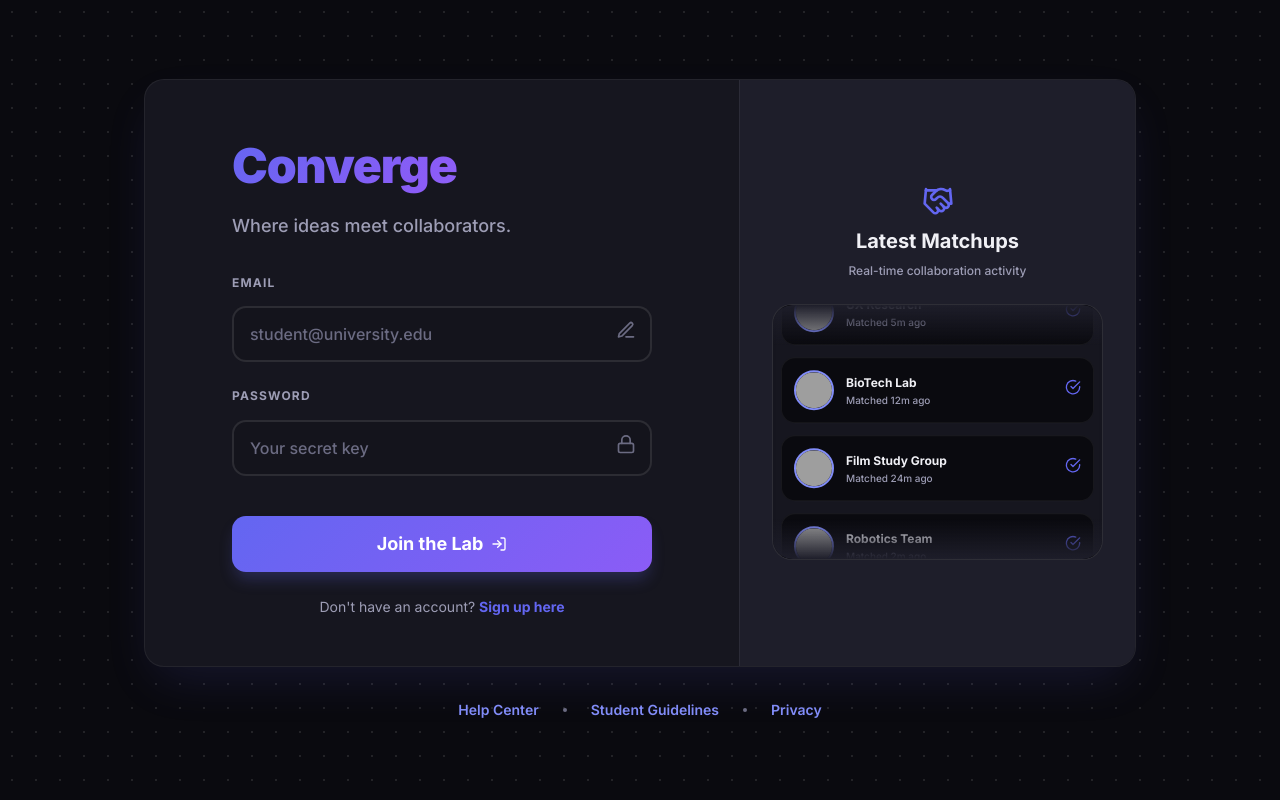
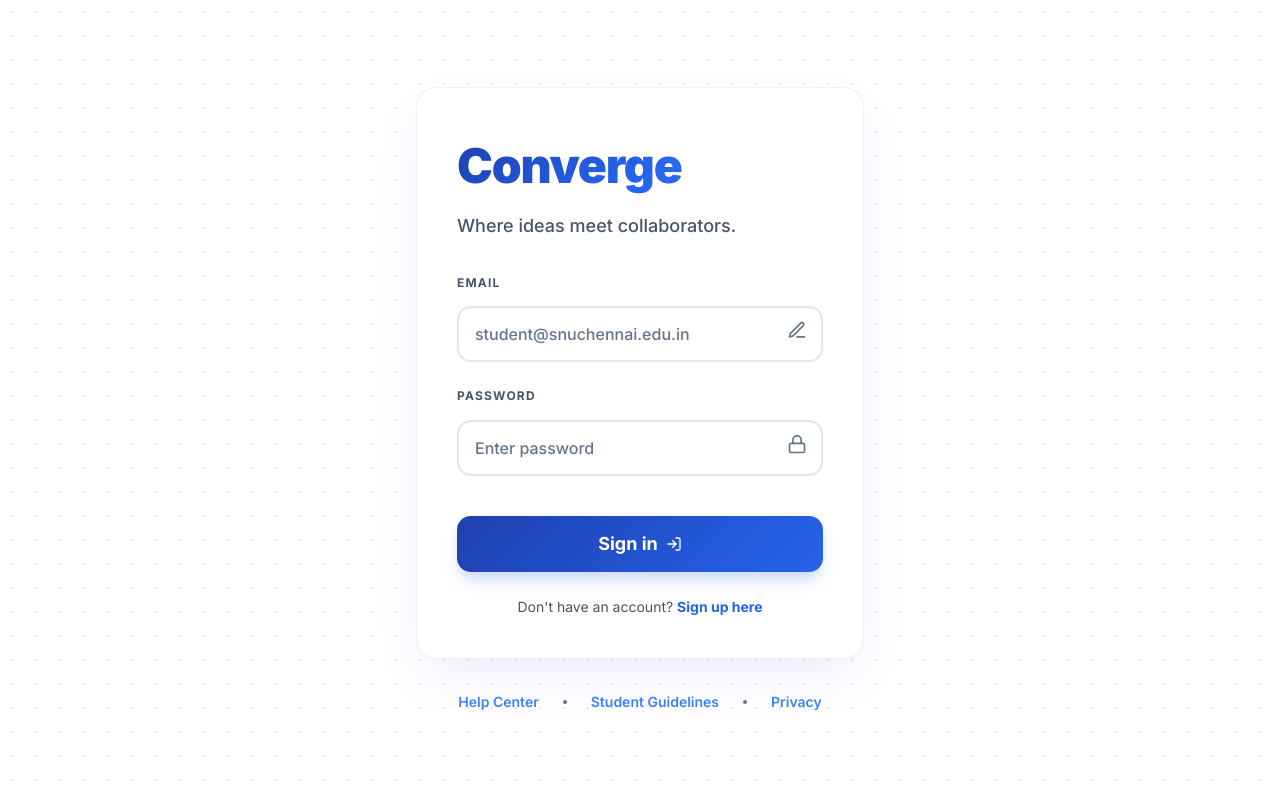
Before and after one commit to sasvat007/Converge-GDG, a React (Vite) app in the folder frontend/: page /login in a window 1280 px wide. Built offline with nearby package versions, Linux system fonts and the light colour scheme; grey boxes are pictures that could not be loaded.

Commit message:
feat: change ui to blue colour scheme and remove resume text pasting area from login page

```diff
--- a/frontend/src/index.css
+++ b/frontend/src/index.css
@@ -4,28 +4,28 @@
 
 :root {
   /* ---- colour palette ---- */
-  --bg-primary: #0a0a0f;
-  --bg-secondary: #12121a;
-  --bg-card: #16161f;
-  --bg-card-hover: #1c1c28;
-  --bg-elevated: #1e1e2a;
-  --bg-input: #14141c;
-  --bg-glass: rgba(22, 22, 31, 0.7);
+  --bg-primary: #ffffff;
+  --bg-secondary: #f8fafc;
+  --bg-card: #ffffff;
+  --bg-card-hover: #f1f5f9;
+  --bg-elevated: #ffffff;
+  --bg-input: #ffffff;
+  --bg-glass: rgba(255, 255, 255, 0.7);
 
-  --border-subtle: rgba(255, 255, 255, 0.06);
-  --border-default: rgba(255, 255, 255, 0.1);
-  --border-hover: rgba(255, 255, 255, 0.16);
+  --border-subtle: rgba(0, 0, 0, 0.06);
+  --border-default: rgba(0, 0, 0, 0.1);
+  --border-hover: rgba(0, 0, 0, 0.16);
 
-  --text-primary: #f0f0f5;
-  --text-secondary: #9d9db5;
-  --text-muted: #6b6b82;
+  --text-primary: #0f172a;
+  --text-secondary: #475569;
+  --text-muted: #64748b;
   --text-on-accent: #ffffff;
 
-  --accent: #6366f1;
-  --accent-light: #818cf8;
-  --accent-dark: #4f46e5;
-  --accent-glow: rgba(99, 102, 241, 0.25);
-  --accent-bg: rgba(99, 102, 241, 0.1);
+  --accent: #2563eb;
+  --accent-light: #3b82f6;
+  --accent-dark: #1d4ed8;
+  --accent-glow: rgba(37, 99, 235, 0.25);
+  --accent-bg: rgba(37, 99, 235, 0.1);
 
   --success: #22c55e;
   --success-bg: rgba(34, 197, 94, 0.1);
@@ -33,16 +33,16 @@
   --warning-bg: rgba(245, 158, 11, 0.1);
   --danger: #ef4444;
   --danger-bg: rgba(239, 68, 68, 0.1);
-  --info: #3b82f6;
-  --info-bg: rgba(59, 130, 246, 0.1);
+  --info: #0ea5e9;
+  --info-bg: rgba(14, 165, 233, 0.1);
 
-  --gradient-primary: linear-gradient(135deg, #6366f1 0%, #8b5cf6 50%, #a78bfa 100%);
-  --gradient-accent: linear-gradient(135deg, #6366f1 0%, #3b82f6 100%);
+  --gradient-primary: linear-gradient(135deg, #1e40af 0%, #2563eb 50%, #3b82f6 100%);
+  --gradient-accent: linear-gradient(135deg, #2563eb 0%, #1d4ed8 100%);
   --gradient-warm: linear-gradient(135deg, #f59e0b 0%, #ef4444 100%);
-  --gradient-cool: linear-gradient(135deg, #06b6d4 0%, #6366f1 100%);
-  --gradient-mesh: radial-gradient(at 40% 20%, rgba(99, 102, 241, 0.15) 0, transparent 50%),
-                   radial-gradient(at 80% 0%, rgba(139, 92, 246, 0.1) 0, transparent 50%),
-                   radial-gradient(at 0% 50%, rgba(59, 130, 246, 0.08) 0, transparent 50%);
+  --gradient-cool: linear-gradient(135deg, #0ea5e9 0%, #2563eb 100%);
+  --gradient-mesh: radial-gradient(at 40% 20%, rgba(37, 99, 235, 0.15) 0, transparent 50%),
+    radial-gradient(at 80% 0%, rgba(59, 130, 246, 0.1) 0, transparent 50%),
+    radial-gradient(at 0% 50%, rgba(14, 165, 233, 0.08) 0, transparent 50%);
 
   /* ---- typography ---- */
   --font-sans: 'Inter', -apple-system, BlinkMacSystemFont, 'Segoe UI', Roboto, sans-serif;
@@ -80,13 +80,17 @@
 }
 
 /* ---- reset ---- */
-*, *::before, *::after {
+*,
+*::before,
+*::after {
   box-sizing: border-box;
   margin: 0;
   padding: 0;
 }
 
-html, body, #root {
+html,
+body,
+#root {
   min-height: 100vh;
   width: 100%;
 }
@@ -102,6 +106,7 @@ a {
   text-decoration: none;
   transition: color var(--transition-fast);
 }
+
 a:hover {
   color: var(--accent);
 }
@@ -116,13 +121,16 @@ img {
   width: 6px;
   height: 6px;
 }
+
 ::-webkit-scrollbar-track {
   background: transparent;
 }
+
 ::-webkit-scrollbar-thumb {
   background: var(--border-default);
   border-radius: var(--radius-full);
 }
+
 ::-webkit-scrollbar-thumb:hover {
   background: var(--border-hover);
 }
@@ -141,44 +149,99 @@ img {
 
 /* ---- animations ---- */
 @keyframes fadeIn {
-  from { opacity: 0; transform: translateY(12px); }
-  to   { opacity: 1; transform: translateY(0); }
+  from {
+    opacity: 0;
+    transform: translateY(12px);
+  }
+
+  to {
+    opacity: 1;
+    transform: translateY(0);
+  }
 }
 
 @keyframes fadeInScale {
-  from { opacity: 0; transform: scale(0.95); }
-  to   { opacity: 1; transform: scale(1); }
+  from {
+    opacity: 0;
+    transform: scale(0.95);
+  }
+
+  to {
+    opacity: 1;
+    transform: scale(1);
+  }
 }
 
 @keyframes slideInLeft {
-  from { opacity: 0; transform: translateX(-20px); }
-  to   { opacity: 1; transform: translateX(0); }
+  from {
+    opacity: 0;
+    transform: translateX(-20px);
+  }
+
+  to {
+    opacity: 1;
+    transform: translateX(0);
+  }
 }
 
 @keyframes slideInRight {
-  from { opacity: 0; transform: translateX(20px); }
-  to   { opacity: 1; transform: translateX(0); }
+  from {
+    opacity: 0;
+    transform: translateX(20px);
+  }
+
+  to {
+    opacity: 1;
+    transform: translateX(0);
+  }
 }
 
 @keyframes pulse {
-  0%, 100% { opacity: 1; }
-  50% { opacity: 0.5; }
+
+  0%,
+  100% {
+    opacity: 1;
+  }
+
+  50% {
+    opacity: 0.5;
+  }
 }
 
 @keyframes shimmer {
-  0%   { background-position: -200% 0; }
-  100% { background-position: 200% 0; }
+  0% {
+    background-position: -200% 0;
+  }
+
+  100% {
+    background-position: 200% 0;
+  }
 }
 
 @keyframes float {
-  0%, 100% { transform: translateY(0); }
-  50%      { transform: translateY(-6px); }
+
+  0%,
+  100% {
+    transform: translateY(0);
+  }
+
+  50% {
+    transform: translateY(-6px);
+  }
 }
 
 @keyframes gradientShift {
-  0%   { background-position: 0% 50%; }
-  50%  { background-position: 100% 50%; }
-  100% { background-position: 0% 50%; }
+  0% {
+    background-position: 0% 50%;
+  }
+
+  50% {
+    background-position: 100% 50%;
+  }
+
+  100% {
+    background-position: 0% 50%;
+  }
 }
 
 .animate-fade-in {
--- a/frontend/src/pages/LoginPage.tsx
+++ b/frontend/src/pages/LoginPage.tsx
@@ -18,7 +18,7 @@
 //   • Controlled inputs — Input values are tied to React state (not DOM state)
 // ============================================================================
 
-import React, { useEffect, useState, type FormEvent } from "react";
+import { useEffect, useState, type FormEvent } from "react";
 // FormEvent is a TypeScript TYPE import (not runtime code).
 // It types the `e` parameter in handleSubmit so you get autocomplete on e.preventDefault(), etc.
 
@@ -101,11 +101,11 @@ export default function LoginPage() {
             {/* Background elements (purely decorative) */}
             <div className="absolute inset-0 z-0 opacity-[0.05] pointer-events-none bg-[url('https://images.unsplash.com/photo-1550684848-fac1c5b4e853?q=80&amp;w=2670&amp;auto=format&amp;fit=crop')] bg-cover bg-center mix-blend-multiply dark:mix-blend-overlay"></div>
 
-            <div className="auth-container">
-                <div className="auth-card-inner">
+            <div className="auth-container" style={{ maxWidth: 480 }}>
+                <div className="auth-card-inner" style={{ minHeight: 'auto' }}>
                     {/* LEFT PANEL — Login form */}
-                    <div className="auth-left">
-                        <div className="auth-card animate-fade-in">
+                    <div className="auth-left" style={{ width: '100%', padding: '2.5rem' }}>
+                        <div className="auth-card animate-fade-in" style={{ maxWidth: '100%' }}>
                             <h1>Converge</h1>
                             <p className="subtitle">Where ideas meet collaborators.</p>
 
@@ -117,7 +117,7 @@ export default function LoginPage() {
                                             id="login-email"
                                             className="form-input"
                                             type="email"
-                                            placeholder="student@university.edu"
+                                            placeholder="student@snuchennai.edu.in"
                                             value={email}
                                             onChange={(e) => setEmail(e.target.value)}
                                             autoComplete="email"
@@ -134,7 +134,7 @@ export default function LoginPage() {
                                             id="login-password"
                                             className="form-input"
                                             type="password"
-                                            placeholder="Your secret key"
+                                            placeholder="Enter password"
                                             value={password}
                                             onChange={(e) => setPassword(e.target.value)}
                                             autoComplete="current-password"
@@ -145,7 +145,7 @@ export default function LoginPage() {
                                     </div>
                                 </div>
                                 <button className="btn btn-primary" type="submit" disabled={busy}>
-                                    <span>{busy ? "Signing in…" : "Join the Lab"}</span>
+                                    <span>{busy ? "Signing in…" : "Sign in"}</span>
                                     <LogIn size={20} />
                                 </button>
                             </form>
@@ -153,72 +153,6 @@ export default function LoginPage() {
                             <p className="auth-switch">
                                 Don't have an account? <Link to="/register">Sign up here</Link>
                             </p>
-                        </div>
-                    </div>
-
-                    {/* RIGHT PANEL — Marketing / Matchups */}
-                    <div className="auth-right">
-                        <div className="absolute inset-0 z-0 opacity-[0.08] bg-[url('https://images.unsplash.com/photo-1531403009284-440f080d1e12?q=80&amp;w=2670&amp;auto=format&amp;fit=crop')] bg-cover bg-center grayscale mix-blend-multiply"></div>
-                        <div className="auth-hero-text">
-                            <div className="inline-flex items-center justify-center p-3 bg-[var(--bg-card)] rounded-full shadow-lg mb-3">
-                                <svg xmlns="http://www.w3.org/2000/svg" width="32" height="32" viewBox="0 0 24 24" fill="none" stroke="var(--accent)" strokeWidth="2" strokeLinecap="round" strokeLinejoin="round"><path d="m11 17 2 2a1 1 0 1 0 3-3" /><path d="m14 14 2.5 2.5a1 1 0 1 0 3-3l-3.88-3.88a3 3 0 0 0-4.24 0l-.88.88a1 1 0 1 1-3-3l2.81-2.81a5.79 5.79 0 0 1 7.06-.87l.47.28a2 2 0 0 0 1.42.25L21 4" /><path d="m21 3 1 11h-2" /><path d="M3 3 2 14l6.5 6.5a1 1 0 1 0 3-3" /><path d="M3 4h8" /></svg>
-                            </div>
-                            <h2>Latest Matchups</h2>
-                            <p>Real-time collaboration activity</p>
-
-                            {/* Ticker Container */}
-                            <div className="matchups-container">
-                                <div className="matchups-gradient-top"></div>
-                                <div className="matchups-gradient-bottom"></div>
-
-                                <div className="animate-scroll-vertical">
-                                    {/* Duplicated list for seamless scrolling */}
-                                    {[1, 2].map((group) => (
-                                        <React.Fragment key={group}>
-                                            <div className="matchup-item">
-                                                <img src="https://images.unsplash.com/photo-1535713875002-d1d0cf377fde?auto=format&fit=crop&w=100&q=80" alt="Avatar" />
-                                                <div className="matchup-info">
-                                                    <p className="name">Robotics Team</p>
-                                                    <p className="time">Matched 2m ago</p>
-                                                </div>
-                                                <div className="matchup-icon">
-                                                    <svg xmlns="http://www.w3.org/2000/svg" width="16" height="16" viewBox="0 0 24 24" fill="none" stroke="currentColor" strokeWidth="2" strokeLinecap="round" strokeLinejoin="round"><path d="M22 11.08V12a10 10 0 1 1-5.93-9.14" /><polyline points="22 4 12 14.01 9 11.01" /></svg>
-                                                </div>
-                                            </div>
-                                            <div className="matchup-item">
-                                                <img src="https://images.unsplash.com/photo-1494790108377-be9c29b29330?auto=format&fit=crop&w=100&q=80" alt="Avatar" />
-                                                <div className="matchup-info">
-                                                    <p className="name">UX Research</p>
-                                                    <p className="time">Matched 5m ago</p>
-                                                </div>
-                                                <div className="matchup-icon">
-                                                    <svg xmlns="http://www.w3.org/2000/svg" width="16" height="16" viewBox="0 0 24 24" fill="none" stroke="currentColor" strokeWidth="2" strokeLinecap="round" strokeLinejoin="round"><path d="M22 11.08V12a10 10 0 1 1-5.93-9.14" /><polyline points="22 4 12 14.01 9 11.01" /></svg>
-                                                </div>
-                                            </div>
-                                            <div className="matchup-item">
-                                                <img src="https://images.unsplash.com/photo-1599566150163-29194dcaad36?auto=format&fit=crop&w=100&q=80" alt="Avatar" />
-                                                <div className="matchup-info">
-                                                    <p className="name">BioTech Lab</p>
-                                                    <p className="time">Matched 12m ago</p>
-                                                </div>
-                                                <div className="matchup-icon">
-                                                    <svg xmlns="http://www.w3.org/2000/svg" width="16" height="16" viewBox="0 0 24 24" fill="none" stroke="currentColor" strokeWidth="2" strokeLinecap="round" strokeLinejoin="round"><path d="M22 11.08V12a10 10 0 1 1-5.93-9.14" /><polyline points="22 4 12 14.01 9 11.01" /></svg>
-                                                </div>
-                                            </div>
-                                            <div className="matchup-item">
-                                                <img src="https://images.unsplash.com/photo-1527980965255-d3b416303d12?auto=format&fit=crop&w=100&q=80" alt="Avatar" />
-                                                <div className="matchup-info">
-                                                    <p className="name">Film Study Group</p>
-                                                    <p className="time">Matched 24m ago</p>
-                                                </div>
-                                                <div className="matchup-icon">
-                                                    <svg xmlns="http://www.w3.org/2000/svg" width="16" height="16" viewBox="0 0 24 24" fill="none" stroke="currentColor" strokeWidth="2" strokeLinecap="round" strokeLinejoin="round"><path d="M22 11.08V12a10 10 0 1 1-5.93-9.14" /><polyline points="22 4 12 14.01 9 11.01" /></svg>
-                                                </div>
-                                            </div>
-                                        </React.Fragment>
-                                    ))}
-                                </div>
-                            </div>
                         </div>
                     </div>
                 </div>
```
Also changed, not shown: frontend/src/api/client.ts (+3 -4 lines), frontend/src/pages/RegisterPage.tsx (+14 -40 lines).
